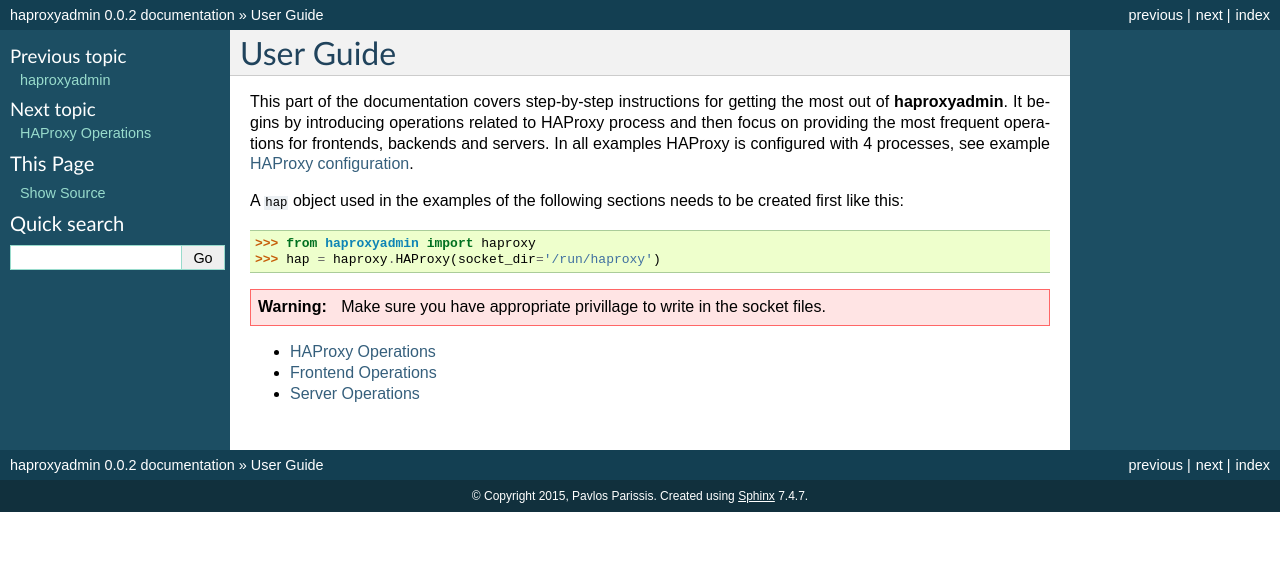
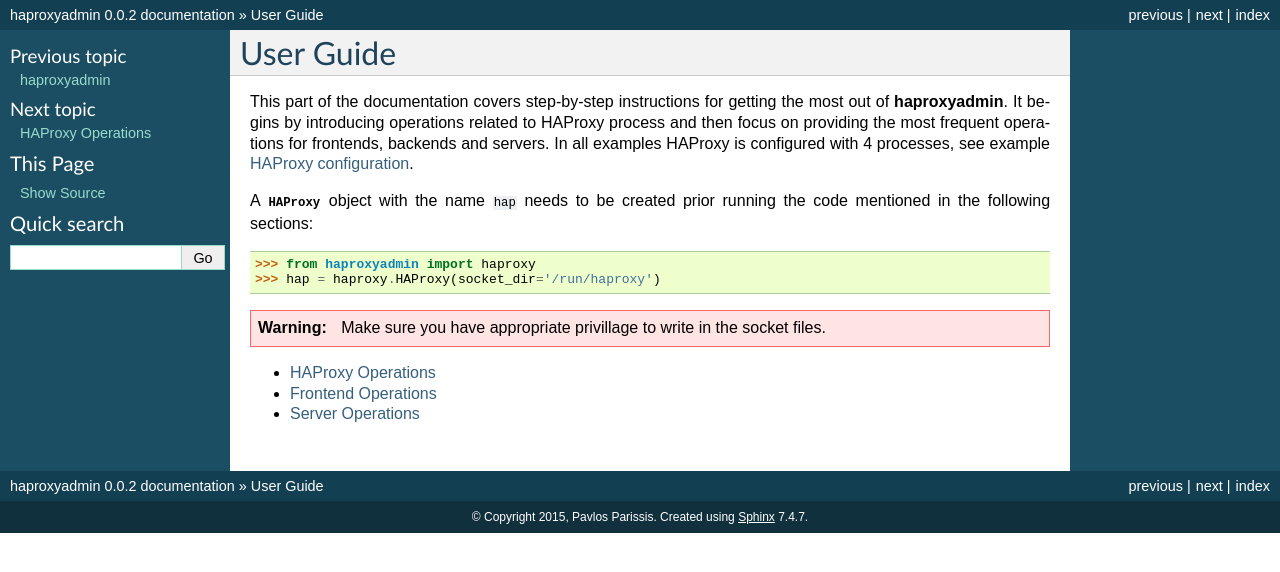
Before and after one commit to unixsurfer/haproxyadmin, a Sphinx documentation site: the page built from docs/source/user/guide.rst, in a window 1280 px wide. Shown: the top 572 px of the page. Built offline with Sphinx 7.4.7, drawn with Linux system fonts in a browser that asks for light colours; pages that are not in the unit, such as notebooks, are missing from menus.

Commit message:
DOC: create a reference to HAProxy class

```diff
--- a/docs/source/user/guide.rst
+++ b/docs/source/user/guide.rst
@@ -9,8 +9,8 @@ to HAProxy process and then focus on providing the most frequent operations
 for frontends, backends and servers. In all examples HAProxy is configured
 with 4 processes, see example `HAProxy configuration`_.
 
-A ``hap`` object used in the examples of the following sections needs to be
-created first like this:
+A :class:`HAProxy <.HAProxy>` object with the name ``hap`` needs to be created
+prior running the code mentioned in the following sections:
 
 .. code:: python
 
```
